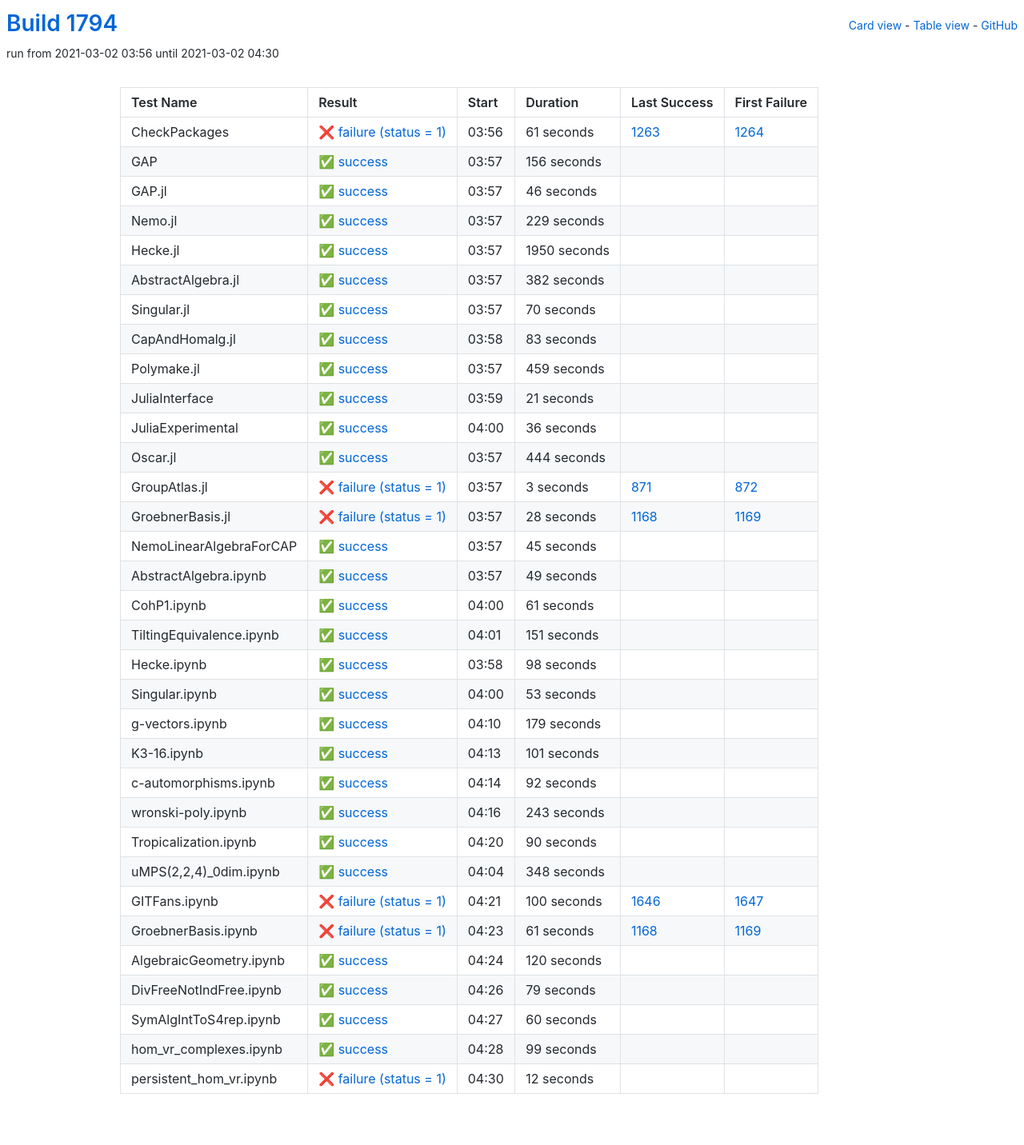
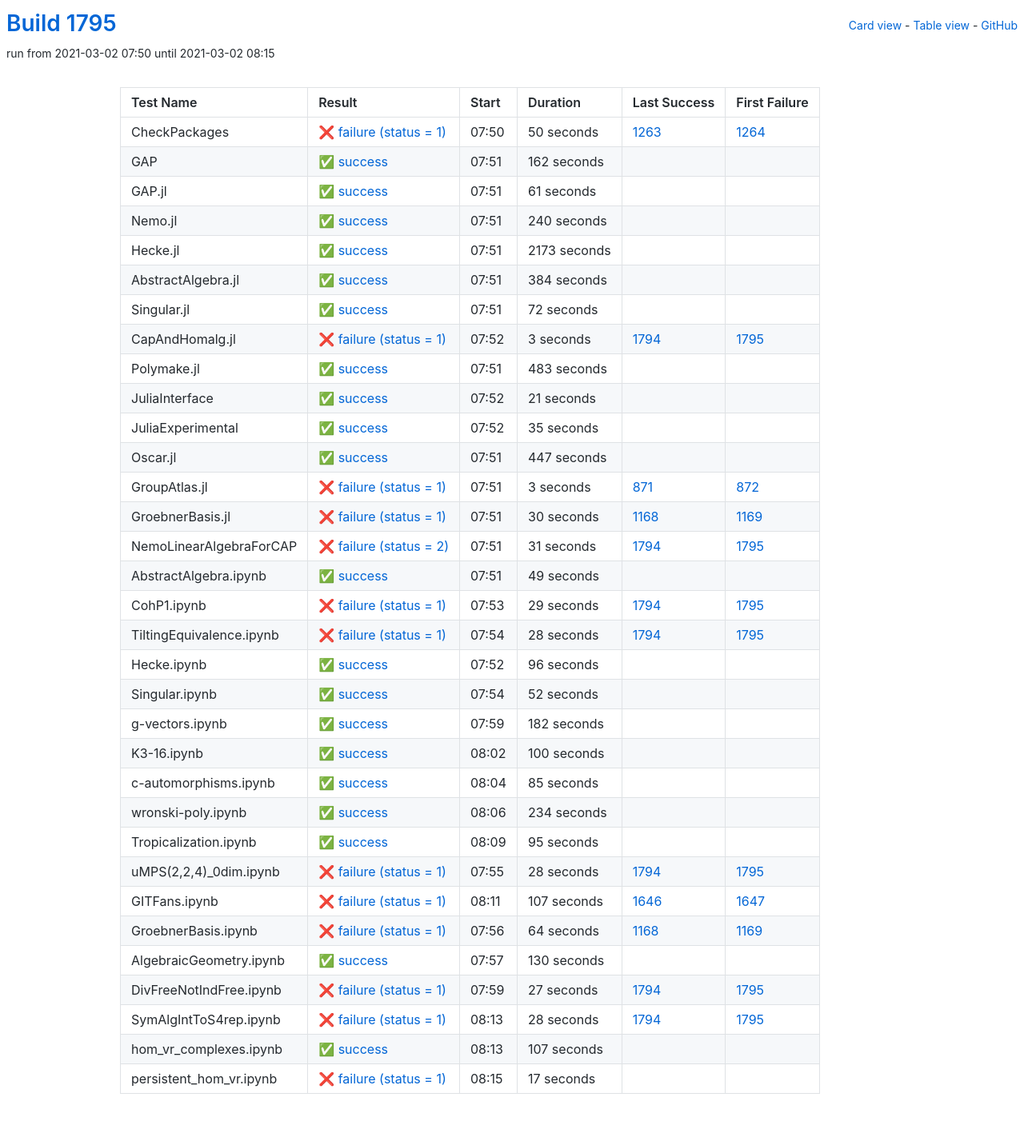
Before and after one commit to oscar-system/oscar-ci-status-stable, a Jekyll site: the page built from table.html, in a window 1280 px wide. Shown: the whole page at 80% size. Built offline with Jekyll 4.4.1, drawn with Linux system fonts in a browser that asks for light colours.

Commit message:
Build #1795

```diff
--- a/_data/ci.yml
+++ b/_data/ci.yml
@@ -1,6 +1,6 @@
 ---
-build: 1794
-build_url: https://oscarci.mathematik.uni-kl.de/job/oscar-stable/1794/
+build: 1795
+build_url: https://oscarci.mathematik.uni-kl.de/job/oscar-stable/1795/
 job: oscar-stable
 organization: oscar-system
 repo: oscar-ci-status-stable
@@ -8,116 +8,116 @@ repourl: https://github.com/oscar-system/oscar-ci-status-stable
 tests:
 - name: CheckPackages
   id: checkpackages
-  log: https://oscarci.mathematik.uni-kl.de/job/oscar-stable/1794/artifact/logs/build-1794/CheckPackages.log
-  start: 2021-03-02 03:56
+  log: https://oscarci.mathematik.uni-kl.de/job/oscar-stable/1795/artifact/logs/build-1795/CheckPackages.log
+  start: 2021-03-02 07:50
   success: false
   exitcode: 1
   status: failure
-  duration: 61
+  duration: 50
   last_success: 1263
   last_success_url: https://oscarci.mathematik.uni-kl.de/job/oscar-stable/1263/
   first_failure: 1264
   first_failure_url: https://oscarci.mathematik.uni-kl.de/job/oscar-stable/1264/
 - name: GAP
   id: gap
-  log: https://oscarci.mathematik.uni-kl.de/job/oscar-stable/1794/artifact/logs/build-1794/GAP.log
-  start: 2021-03-02 03:57
+  log: https://oscarci.mathematik.uni-kl.de/job/oscar-stable/1795/artifact/logs/build-1795/GAP.log
+  start: 2021-03-02 07:51
   success: true
   exitcode: 0
   status: success
-  duration: 156
+  duration: 162
   last_success: false
   last_success_url:
   first_failure: false
   first_failure_url:
 - name: GAP.jl
   id: gap-jl
-  log: https://oscarci.mathematik.uni-kl.de/job/oscar-stable/1794/artifact/logs/build-1794/GAP.jl.log
-  start: 2021-03-02 03:57
+  log: https://oscarci.mathematik.uni-kl.de/job/oscar-stable/1795/artifact/logs/build-1795/GAP.jl.log
+  start: 2021-03-02 07:51
   success: true
   exitcode: 0
   status: success
-  duration: 46
+  duration: 61
   last_success: false
   last_success_url:
   first_failure: false
   first_failure_url:
 - name: Nemo.jl
   id: nemo-jl
-  log: https://oscarci.mathematik.uni-kl.de/job/oscar-stable/1794/artifact/logs/build-1794/Nemo.jl.log
-  start: 2021-03-02 03:57
+  log: https://oscarci.mathematik.uni-kl.de/job/oscar-stable/1795/artifact/logs/build-1795/Nemo.jl.log
+  start: 2021-03-02 07:51
   success: true
   exitcode: 0
   status: success
-  duration: 229
+  duration: 240
   last_success: false
   last_success_url:
   first_failure: false
   first_failure_url:
 - name: Hecke.jl
   id: hecke-jl
-  log: https://oscarci.mathematik.uni-kl.de/job/oscar-stable/1794/artifact/logs/build-1794/Hecke.jl.log
-  start: 2021-03-02 03:57
+  log: https://oscarci.mathematik.uni-kl.de/job/oscar-stable/1795/artifact/logs/build-1795/Hecke.jl.log
+  start: 2021-03-02 07:51
   success: true
   exitcode: 0
   status: success
-  duration: 1950
+  duration: 2173
   last_success: false
   last_success_url:
   first_failure: false
   first_failure_url:
 - name: AbstractAlgebra.jl
   id: abstractalgebra-jl
-  log: https://oscarci.mathematik.uni-kl.de/job/oscar-stable/1794/artifact/logs/build-1794/AbstractAlgebra.jl.log
-  start: 2021-03-02 03:57
+  log: https://oscarci.mathematik.uni-kl.de/job/oscar-stable/1795/artifact/logs/build-1795/AbstractAlgebra.jl.log
+  start: 2021-03-02 07:51
   success: true
   exitcode: 0
   status: success
-  duration: 382
+  duration: 384
   last_success: false
   last_success_url:
   first_failure: false
   first_failure_url:
 - name: Singular.jl
   id: singular-jl
-  log: https://oscarci.mathematik.uni-kl.de/job/oscar-stable/1794/artifact/logs/build-1794/Singular.jl.log
-  start: 2021-03-02 03:57
+  log: https://oscarci.mathematik.uni-kl.de/job/oscar-stable/1795/artifact/logs/build-1795/Singular.jl.log
+  start: 2021-03-02 07:51
   success: true
   exitcode: 0
   status: success
-  duration: 70
+  duration: 72
   last_success: false
   last_success_url:
   first_failure: false
   first_failure_url:
 - name: CapAndHomalg.jl
   id: capandhomalg-jl
-  log: https://oscarci.mathematik.uni-kl.de/job/oscar-stable/1794/artifact/logs/build-1794/CapAndHomalg.jl.log
-  start: 2021-03-02 03:58
+  log: https://oscarci.mathematik.uni-kl.de/job/oscar-stable/1795/artifact/logs/build-1795/CapAndHomalg.jl.log
+  start: 2021-03-02 07:52
+  success: false
+  exitcode: 1
+  status: failure
+  duration: 3
+  last_success: 1794
+  last_success_url: https://oscarci.mathematik.uni-kl.de/job/oscar-stable/1794/
+  first_failure: 1795
+  first_failure_url: https://oscarci.mathematik.uni-kl.de/job/oscar-stable/1795/
+- name: Polymake.jl
+  id: polymake-jl
+  log: https://oscarci.mathematik.uni-kl.de/job/oscar-stable/1795/artifact/logs/build-1795/Polymake.jl.log
+  start: 2021-03-02 07:51
   success: true
   exitcode: 0
   status: success
-  duration: 83
-  last_success: false
-  last_success_url:
-  first_failure: false
-  first_failure_url:
-- name: Polymake.jl
-  id: polymake-jl
-  log: https://oscarci.mathematik.uni-kl.de/job/oscar-stable/1794/artifact/logs/build-1794/Polymake.jl.log
-  start: 2021-03-02 03:57
-  success: true
-  exitcode: 0
-  status: success
-  duration: 459
+  duration: 483
   last_success: false
   last_success_url:
   first_failure: false
   first_failure_url:
 - name: JuliaInterface
   id: juliainterface
-  log: https://oscarci.mathematik.uni-kl.de/job/oscar-stable/1794/artifact/logs/build-1794/JuliaInterface.log
-  start: 2021-03-02 03:59
+  log: https://oscarci.mathematik.uni-kl.de/job/oscar-stable/1795/artifact/logs/build-1795/JuliaInterface.log
+  start: 2021-03-02 07:52
   success: true
   exitcode: 0
   status: success
@@ -128,32 +128,32 @@ tests:
   first_failure_url:
 - name: JuliaExperimental
   id: juliaexperimental
-  log: https://oscarci.mathematik.uni-kl.de/job/oscar-stable/1794/artifact/logs/build-1794/JuliaExperimental.log
-  start: 2021-03-02 04:00
+  log: https://oscarci.mathematik.uni-kl.de/job/oscar-stable/1795/artifact/logs/build-1795/JuliaExperimental.log
+  start: 2021-03-02 07:52
   success: true
   exitcode: 0
   status: success
-  duration: 36
+  duration: 35
   last_success: false
   last_success_url:
   first_failure: false
   first_failure_url:
 - name: Oscar.jl
   id: oscar-jl
-  log: https://oscarci.mathematik.uni-kl.de/job/oscar-stable/1794/artifact/logs/build-1794/Oscar.jl.log
-  start: 2021-03-02 03:57
+  log: https://oscarci.mathematik.uni-kl.de/job/oscar-stable/1795/artifact/logs/build-1795/Oscar.jl.log
+  start: 2021-03-02 07:51
   success: true
   exitcode: 0
   status: success
-  duration: 444
+  duration: 447
   last_success: false
   last_success_url:
   first_failure: false
   first_failure_url:
 - name: GroupAtlas.jl
   id: groupatlas-jl
-  log: https://oscarci.mathematik.uni-kl.de/job/oscar-stable/1794/artifact/logs/build-1794/GroupAtlas.jl.log
-  start: 2021-03-02 03:57
+  log: https://oscarci.mathematik.uni-kl.de/job/oscar-stable/1795/artifact/logs/build-1795/GroupAtlas.jl.log
+  start: 2021-03-02 07:51
   success: false
   exitcode: 1
   status: failure
@@ -164,32 +164,32 @@ tests:
   first_failure_url: https://oscarci.mathematik.uni-kl.de/job/oscar-stable/872/
 - name: GroebnerBasis.jl
   id: groebnerbasis-jl
-  log: https://oscarci.mathematik.uni-kl.de/job/oscar-stable/1794/artifact/logs/build-1794/GroebnerBasis.jl.log
-  start: 2021-03-02 03:57
+  log: https://oscarci.mathematik.uni-kl.de/job/oscar-stable/1795/artifact/logs/build-1795/GroebnerBasis.jl.log
+  start: 2021-03-02 07:51
   success: false
   exitcode: 1
   status: failure
-  duration: 28
+  duration: 30
   last_success: 1168
   last_success_url: https://oscarci.mathematik.uni-kl.de/job/oscar-stable/1168/
   first_failure: 1169
   first_failure_url: https://oscarci.mathematik.uni-kl.de/job/oscar-stable/1169/
 - name: NemoLinearAlgebraForCAP
   id: nemolinearalgebraforcap
-  log: https://oscarci.mathematik.uni-kl.de/job/oscar-stable/1794/artifact/logs/build-1794/NemoLinearAlgebraForCAP.log
-  start: 2021-03-02 03:57
-  success: true
-  exitcode: 0
-  status: success
-  duration: 45
-  last_success: false
-  last_success_url:
-  first_failure: false
-  first_failure_url:
+  log: https://oscarci.mathematik.uni-kl.de/job/oscar-stable/1795/artifact/logs/build-1795/NemoLinearAlgebraForCAP.log
+  start: 2021-03-02 07:51
+  success: false
+  exitcode: 2
+  status: failure
+  duration: 31
+  last_success: 1794
+  last_success_url: https://oscarci.mathematik.uni-kl.de/job/oscar-stable/1794/
+  first_failure: 1795
+  first_failure_url: https://oscarci.mathematik.uni-kl.de/job/oscar-stable/1795/
 - name: AbstractAlgebra.ipynb
   id: abstractalgebra-ipynb
-  log: https://oscarci.mathematik.uni-kl.de/job/oscar-stable/1794/artifact/logs/build-1794/AbstractAlgebra.ipynb.log
-  start: 2021-03-02 03:57
+  log: https://oscarci.mathematik.uni-kl.de/job/oscar-stable/1795/artifact/logs/build-1795/AbstractAlgebra.ipynb.log
+  start: 2021-03-02 07:51
   success: true
   exitcode: 0
   status: success
@@ -200,204 +200,204 @@ tests:
   first_failure_url:
 - name: CohP1.ipynb
   id: cohp1-ipynb
-  log: https://oscarci.mathematik.uni-kl.de/job/oscar-stable/1794/artifact/logs/build-1794/CohP1.ipynb.log
-  start: 2021-03-02 04:00
+  log: https://oscarci.mathematik.uni-kl.de/job/oscar-stable/1795/artifact/logs/build-1795/CohP1.ipynb.log
+  start: 2021-03-02 07:53
+  success: false
+  exitcode: 1
+  status: failure
+  duration: 29
+  last_success: 1794
+  last_success_url: https://oscarci.mathematik.uni-kl.de/job/oscar-stable/1794/
+  first_failure: 1795
+  first_failure_url: https://oscarci.mathematik.uni-kl.de/job/oscar-stable/1795/
+- name: TiltingEquivalence.ipynb
+  id: tiltingequivalence-ipynb
+  log: https://oscarci.mathematik.uni-kl.de/job/oscar-stable/1795/artifact/logs/build-1795/TiltingEquivalence.ipynb.log
+  start: 2021-03-02 07:54
+  success: false
+  exitcode: 1
+  status: failure
+  duration: 28
+  last_success: 1794
+  last_success_url: https://oscarci.mathematik.uni-kl.de/job/oscar-stable/1794/
+  first_failure: 1795
+  first_failure_url: https://oscarci.mathematik.uni-kl.de/job/oscar-stable/1795/
+- name: Hecke.ipynb
+  id: hecke-ipynb
+  log: https://oscarci.mathematik.uni-kl.de/job/oscar-stable/1795/artifact/logs/build-1795/Hecke.ipynb.log
+  start: 2021-03-02 07:52
   success: true
   exitcode: 0
   status: success
-  duration: 61
-  last_success: false
-  last_success_url:
-  first_failure: false
-  first_failure_url:
-- name: TiltingEquivalence.ipynb
-  id: tiltingequivalence-ipynb
-  log: https://oscarci.mathematik.uni-kl.de/job/oscar-stable/1794/artifact/logs/build-1794/TiltingEquivalence.ipynb.log
-  start: 2021-03-02 04:01
-  success: true
-  exitcode: 0
-  status: success
-  duration: 151
-  last_success: false
-  last_success_url:
-  first_failure: false
-  first_failure_url:
-- name: Hecke.ipynb
-  id: hecke-ipynb
-  log: https://oscarci.mathematik.uni-kl.de/job/oscar-stable/1794/artifact/logs/build-1794/Hecke.ipynb.log
-  start: 2021-03-02 03:58
-  success: true
-  exitcode: 0
-  status: success
-  duration: 98
+  duration: 96
   last_success: false
   last_success_url:
   first_failure: false
   first_failure_url:
 - name: Singular.ipynb
   id: singular-ipynb
-  log: https://oscarci.mathematik.uni-kl.de/job/oscar-stable/1794/artifact/logs/build-1794/Singular.ipynb.log
-  start: 2021-03-02 04:00
+  log: https://oscarci.mathematik.uni-kl.de/job/oscar-stable/1795/artifact/logs/build-1795/Singular.ipynb.log
+  start: 2021-03-02 07:54
   success: true
   exitcode: 0
   status: success
-  duration: 53
+  duration: 52
   last_success: false
   last_success_url:
   first_failure: false
   first_failure_url:
 - name: g-vectors.ipynb
   id: g-vectors-ipynb
-  log: https://oscarci.mathematik.uni-kl.de/job/oscar-stable/1794/artifact/logs/build-1794/g-vectors.ipynb.log
-  start: 2021-03-02 04:10
+  log: https://oscarci.mathematik.uni-kl.de/job/oscar-stable/1795/artifact/logs/build-1795/g-vectors.ipynb.log
+  start: 2021-03-02 07:59
   success: true
   exitcode: 0
   status: success
-  duration: 179
+  duration: 182
   last_success: false
   last_success_url:
   first_failure: false
   first_failure_url:
 - name: K3-16.ipynb
   id: k3-16-ipynb
-  log: https://oscarci.mathematik.uni-kl.de/job/oscar-stable/1794/artifact/logs/build-1794/K3-16.ipynb.log
-  start: 2021-03-02 04:13
+  log: https://oscarci.mathematik.uni-kl.de/job/oscar-stable/1795/artifact/logs/build-1795/K3-16.ipynb.log
+  start: 2021-03-02 08:02
   success: true
   exitcode: 0
   status: success
-  duration: 101
+  duration: 100
   last_success: false
   last_success_url:
   first_failure: false
   first_failure_url:
 - name: c-automorphisms.ipynb
   id: c-automorphisms-ipynb
-  log: https://oscarci.mathematik.uni-kl.de/job/oscar-stable/1794/artifact/logs/build-1794/c-automorphisms.ipynb.log
-  start: 2021-03-02 04:14
+  log: https://oscarci.mathematik.uni-kl.de/job/oscar-stable/1795/artifact/logs/build-1795/c-automorphisms.ipynb.log
+  start: 2021-03-02 08:04
   success: true
   exitcode: 0
   status: success
-  duration: 92
+  duration: 85
   last_success: false
   last_success_url:
   first_failure: false
   first_failure_url:
 - name: wronski-poly.ipynb
   id: wronski-poly-ipynb
-  log: https://oscarci.mathematik.uni-kl.de/job/oscar-stable/1794/artifact/logs/build-1794/wronski-poly.ipynb.log
-  start: 2021-03-02 04:16
+  log: https://oscarci.mathematik.uni-kl.de/job/oscar-stable/1795/artifact/logs/build-1795/wronski-poly.ipynb.log
+  start: 2021-03-02 08:06
   success: true
   exitcode: 0
   status: success
-  duration: 243
+  duration: 234
   last_success: false
   last_success_url:
   first_failure: false
   first_failure_url:
 - name: Tropicalization.ipynb
   id: tropicalization-ipynb
-  log: https://oscarci.mathematik.uni-kl.de/job/oscar-stable/1794/artifact/logs/build-1794/Tropicalization.ipynb.log
-  start: 2021-03-02 04:20
+  log: https://oscarci.mathematik.uni-kl.de/job/oscar-stable/1795/artifact/logs/build-1795/Tropicalization.ipynb.log
+  start: 2021-03-02 08:09
   success: true
   exitcode: 0
   status: success
-  duration: 90
+  duration: 95
   last_success: false
   last_success_url:
   first_failure: false
   first_failure_url:
 - name: uMPS(2,2,4)_0dim.ipynb
   id: umps-2-2-4-0dim-ipynb
-  log: https://oscarci.mathematik.uni-kl.de/job/oscar-stable/1794/artifact/logs/build-1794/uMPS-2-2-4-_0dim.ipynb.log
-  start: 2021-03-02 04:04
-  success: true
-  exitcode: 0
-  status: success
-  duration: 348
-  last_success: false
-  last_success_url:
-  first_failure: false
-  first_failure_url:
-- name: GITFans.ipynb
-  id: gitfans-ipynb
-  log: https://oscarci.mathematik.uni-kl.de/job/oscar-stable/1794/artifact/logs/build-1794/GITFans.ipynb.log
-  start: 2021-03-02 04:21
+  log: https://oscarci.mathematik.uni-kl.de/job/oscar-stable/1795/artifact/logs/build-1795/uMPS-2-2-4-_0dim.ipynb.log
+  start: 2021-03-02 07:55
   success: false
   exitcode: 1
   status: failure
-  duration: 100
+  duration: 28
+  last_success: 1794
+  last_success_url: https://oscarci.mathematik.uni-kl.de/job/oscar-stable/1794/
+  first_failure: 1795
+  first_failure_url: https://oscarci.mathematik.uni-kl.de/job/oscar-stable/1795/
+- name: GITFans.ipynb
+  id: gitfans-ipynb
+  log: https://oscarci.mathematik.uni-kl.de/job/oscar-stable/1795/artifact/logs/build-1795/GITFans.ipynb.log
+  start: 2021-03-02 08:11
+  success: false
+  exitcode: 1
+  status: failure
+  duration: 107
   last_success: 1646
   last_success_url: https://oscarci.mathematik.uni-kl.de/job/oscar-stable/1646/
   first_failure: 1647
   first_failure_url: https://oscarci.mathematik.uni-kl.de/job/oscar-stable/1647/
 - name: GroebnerBasis.ipynb
   id: groebnerbasis-ipynb
-  log: https://oscarci.mathematik.uni-kl.de/job/oscar-stable/1794/artifact/logs/build-1794/GroebnerBasis.ipynb.log
-  start: 2021-03-02 04:23
+  log: https://oscarci.mathematik.uni-kl.de/job/oscar-stable/1795/artifact/logs/build-1795/GroebnerBasis.ipynb.log
+  start: 2021-03-02 07:56
   success: false
   exitcode: 1
   status: failure
-  duration: 61
+  duration: 64
   last_success: 1168
   last_success_url: https://oscarci.mathematik.uni-kl.de/job/oscar-stable/1168/
   first_failure: 1169
   first_failure_url: https://oscarci.mathematik.uni-kl.de/job/oscar-stable/1169/
 - name: AlgebraicGeometry.ipynb
   id: algebraicgeometry-ipynb
-  log: https://oscarci.mathematik.uni-kl.de/job/oscar-stable/1794/artifact/logs/build-1794/AlgebraicGeometry.ipynb.log
-  start: 2021-03-02 04:24
+  log: https://oscarci.mathematik.uni-kl.de/job/oscar-stable/1795/artifact/logs/build-1795/AlgebraicGeometry.ipynb.log
+  start: 2021-03-02 07:57
   success: true
   exitcode: 0
   status: success
-  duration: 120
+  duration: 130
   last_success: false
   last_success_url:
   first_failure: false
   first_failure_url:
 - name: DivFreeNotIndFree.ipynb
   id: divfreenotindfree-ipynb
-  log: https://oscarci.mathematik.uni-kl.de/job/oscar-stable/1794/artifact/logs/build-1794/DivFreeNotIndFree.ipynb.log
-  start: 2021-03-02 04:26
+  log: https://oscarci.mathematik.uni-kl.de/job/oscar-stable/1795/artifact/logs/build-1795/DivFreeNotIndFree.ipynb.log
+  start: 2021-03-02 07:59
+  success: false
+  exitcode: 1
+  status: failure
+  duration: 27
+  last_success: 1794
+  last_success_url: https://oscarci.mathematik.uni-kl.de/job/oscar-stable/1794/
+  first_failure: 1795
+  first_failure_url: https://oscarci.mathematik.uni-kl.de/job/oscar-stable/1795/
+- name: SymAlgIntToS4rep.ipynb
+  id: symalginttos4rep-ipynb
+  log: https://oscarci.mathematik.uni-kl.de/job/oscar-stable/1795/artifact/logs/build-1795/SymAlgIntToS4rep.ipynb.log
+  start: 2021-03-02 08:13
+  success: false
+  exitcode: 1
+  status: failure
+  duration: 28
+  last_success: 1794
+  last_success_url: https://oscarci.mathematik.uni-kl.de/job/oscar-stable/1794/
+  first_failure: 1795
+  first_failure_url: https://oscarci.mathematik.uni-kl.de/job/oscar-stable/1795/
+- name: hom_vr_complexes.ipynb
+  id: hom-vr-complexes-ipynb
+  log: https://oscarci.mathematik.uni-kl.de/job/oscar-stable/1795/artifact/logs/build-1795/hom_vr_complexes.ipynb.log
+  start: 2021-03-02 08:13
   success: true
   exitcode: 0
   status: success
-  duration: 79
-  last_success: false
-  last_success_url:
-  first_failure: false
-  first_failure_url:
-- name: SymAlgIntToS4rep.ipynb
-  id: symalginttos4rep-ipynb
-  log: https://oscarci.mathematik.uni-kl.de/job/oscar-stable/1794/artifact/logs/build-1794/SymAlgIntToS4rep.ipynb.log
-  start: 2021-03-02 04:27
-  success: true
-  exitcode: 0
-  status: success
-  duration: 60
-  last_success: false
-  last_success_url:
-  first_failure: false
-  first_failure_url:
-- name: hom_vr_complexes.ipynb
-  id: hom-vr-complexes-ipynb
-  log: https://oscarci.mathematik.uni-kl.de/job/oscar-stable/1794/artifact/logs/build-1794/hom_vr_complexes.ipynb.log
-  start: 2021-03-02 04:28
-  success: true
-  exitcode: 0
-  status: success
-  duration: 99
+  duration: 107
   last_success: false
   last_success_url:
   first_failure: false
   first_failure_url:
 - name: persistent_hom_vr.ipynb
   id: persistent-hom-vr-ipynb
-  log: https://oscarci.mathematik.uni-kl.de/job/oscar-stable/1794/artifact/logs/build-1794/persistent_hom_vr.ipynb.log
-  start: 2021-03-02 04:30
+  log: https://oscarci.mathematik.uni-kl.de/job/oscar-stable/1795/artifact/logs/build-1795/persistent_hom_vr.ipynb.log
+  start: 2021-03-02 08:15
   success: false
   exitcode: 1
   status: failure
-  duration: 12
+  duration: 17
   last_success: false
   last_success_url:
   first_failure: false
```
Also changed, not shown: README.md.
